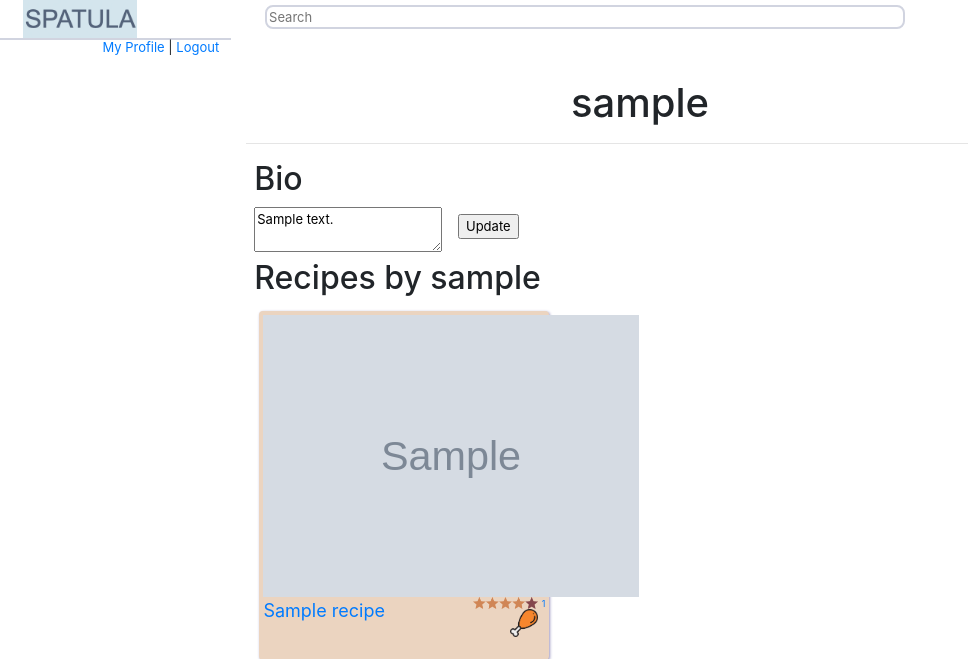
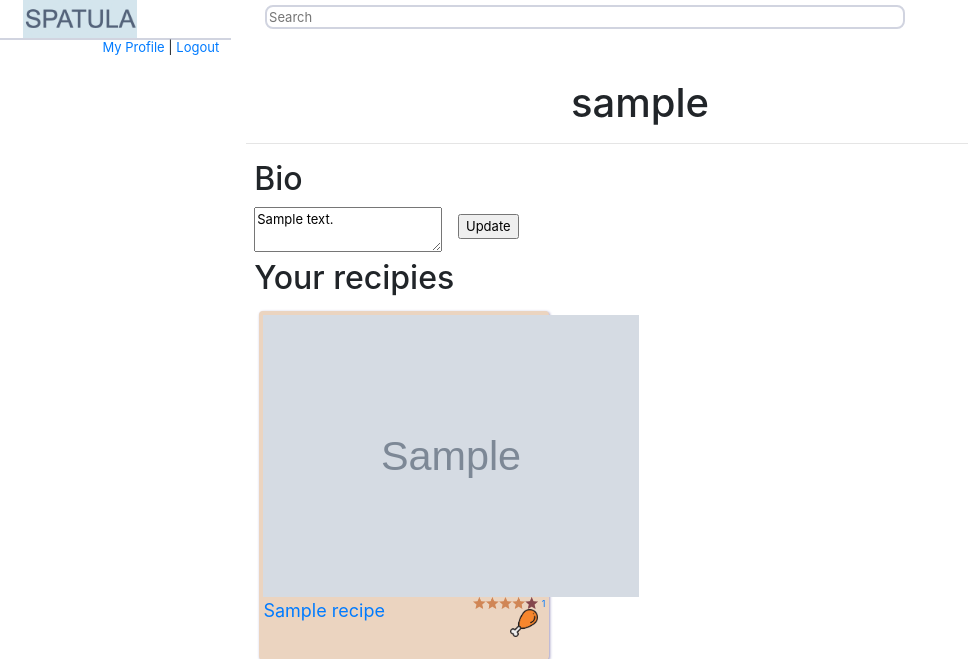
Before and after one commit to nathanwelsh8/spatula, a Django app: a page that uses spatula_project/templates/spatula/profile.html in a window 1280 px wide. Shown: the top 659 px of the page, without its empty margins (0-968 px from the left). Run offline with Django 3.2, Linux system fonts and the light colour scheme; a user stored in the database is signed in; tables that the repository leaves empty hold one stand-in row (values such as "Sample post"); grey boxes marked "Sample" are stand-in pictures; some libraries are stand-ins or nearby versions.

Commit message:
Update profile.html
Profile page is now more dynamic

```diff
--- a/spatula_project/templates/spatula/profile.html
+++ b/spatula_project/templates/spatula/profile.html
@@ -24,7 +24,15 @@
 		{% else %}
 			<p class="page_element">{{profile.bio}}</p>
 		{% endif %}
-		<h2 class="page_element">Recipes by {{ profile.user }}</h2>
+		<h2 class="page_element">
+			{% if not canEdit %}
+				Recipes by {{ profile.user }}
+			{% else %}
+				Your recipies
+			{% endif %}
+
+
+		</h2>
 		<div id="recipies"><!-- id recipies has deliberate spelling mistake-->
 			{% include 'spatulaSearchAPI/results.html' %}
 		</div>
```
